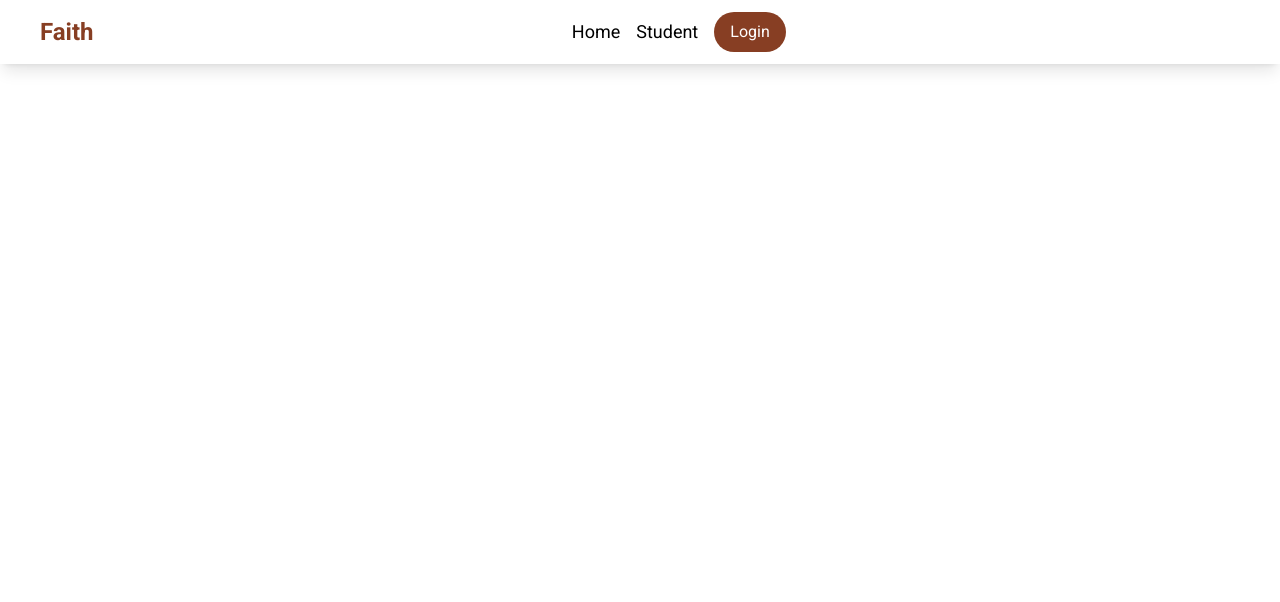
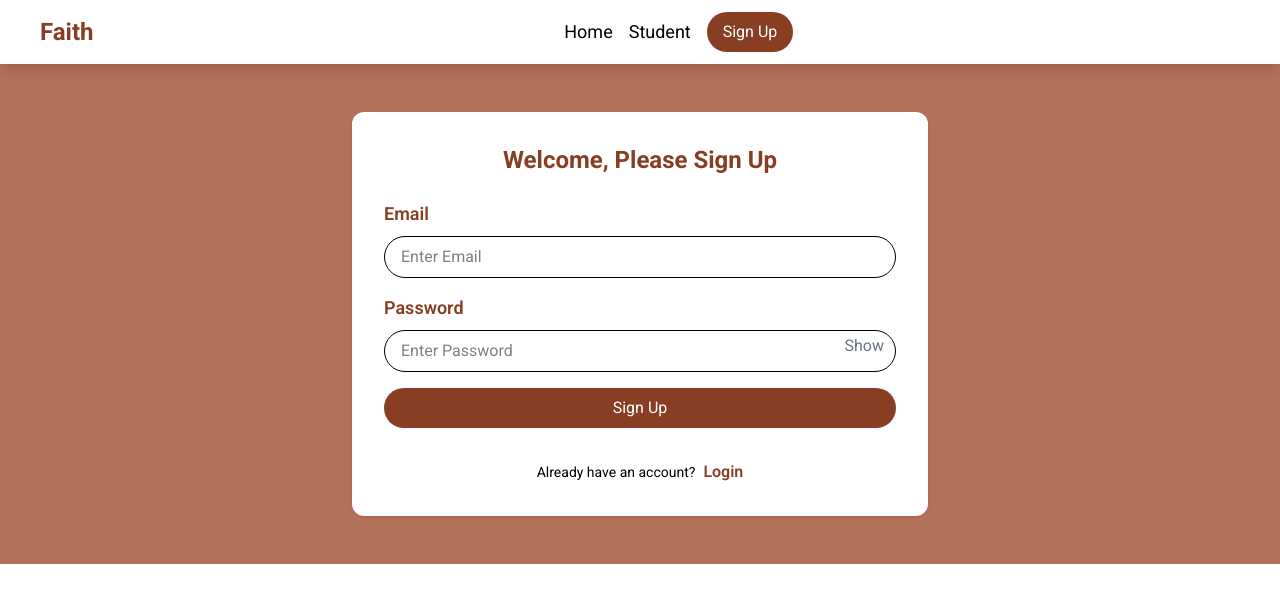
Before and after one commit to faithadewuyi/tunga-assessment, a React (Vite) app: page /signup in a window 1280 px wide. Shown: the top 602 px of the page. Built offline with nearby package versions, Linux system fonts and the light colour scheme.

Commit message:
Feat: added firebase auth for sign up

```diff
--- a/package.json
+++ b/package.json
@@ -12,6 +12,7 @@
   "dependencies": {
     "@reduxjs/toolkit": "^2.5.1",
     "@tailwindcss/vite": "^4.0.3",
+    "firebase": "^11.3.0",
     "react": "^18.3.1",
     "react-dom": "^18.3.1",
     "react-icons": "^5.4.0",
--- a/src/App.jsx
+++ b/src/App.jsx
@@ -11,6 +11,7 @@ import Navbar from './components/Navbar';
 import ProtectedRoutes from './components/ProtectedRoutes';
 import StudentDetail from './pages/StudentDetail';
 import EditStudent from './pages/EditSudent';
+import SignUp from './pages/SignUp';
 
 const App = () => {
   return (
@@ -21,6 +22,7 @@ const App = () => {
         <Routes>
           <Route path="/" element={<Home />} />
           <Route path="/login" element={<Login />} />
+          <Route path="/signup" element={<SignUp />} />
 
           {/* Protected Routes */}
           <Route element={<ProtectedRoutes />}>
--- /dev/null
+++ b/src/auth/firebase.js
@@ -0,0 +1,20 @@
+// Import the functions you need from the SDKs you need
+import { initializeApp } from "firebase/app";
+import { getAuth } from "firebase/auth";
+// TODO: Add SDKs for Firebase products that you want to use
+// https://firebase.google.com/docs/web/setup#available-libraries
+
+// Your web app's Firebase configuration
+const firebaseConfig = {
+  apiKey: "AIzaSyAh1S9K76ni78l3JE9-bKhQSXmalLNl4yg",
+  authDomain: "tunga-assessment.firebaseapp.com",
+  projectId: "tunga-assessment",
+  storageBucket: "tunga-assessment.firebasestorage.app",
+  messagingSenderId: "963695202279",
+  appId: "1:963695202279:web:c8047bfbebb834cff3f742"
+};
+
+// Initialize Firebase
+const app = initializeApp(firebaseConfig);
+export const auth= getAuth();
+export default app;
--- a/src/components/Navbar.jsx
+++ b/src/components/Navbar.jsx
@@ -26,10 +26,10 @@ const Navbar = () => {
               Student
             </Link>
             <button onClick={()=>{
-              navigate("/login")
+              navigate("/signup")
               setIsOpen(false)
             }} className="w-full bg-[#873e23] text-white py-2 rounded-full hover:bg-[#5a2b18] px-4 transition duration-300 pointer">
-           Login
+           Sign Up
              </button>
           </div>
         </div>
--- a/src/pages/Login.jsx
+++ b/src/pages/Login.jsx
@@ -1,6 +1,6 @@
 import React, { useState } from 'react';
 import { useDispatch } from 'react-redux';
-import { useNavigate } from 'react-router-dom';
+import { Link, useNavigate } from 'react-router-dom';
 import { login } from '../auth/auth';
 import { toast } from 'react-toastify';
 
@@ -46,7 +46,7 @@ const Login = () => {
   };
 
   return (
-    <div className="flex items-center justify-center py-12 px-4 sm:px-6 lg:px-8 mt-10 bg-[#b37159]">
+    <div className="flex items-center justify-center py-12 px-4 sm:px-6 lg:px-8 bg-[#b37159]">
       <form
         onSubmit={handleLogin}
         className="bg-white shadow-sm rounded-xl p-8 max-w-xl max-h-auto w-full space-y-4"
@@ -124,6 +124,12 @@ const Login = () => {
         >
           Login
         </button>
+        <div className="flex justify-center items-center mt-4">
+          <p className="text-sm">Don't have an account?</p>
+          <Link to="/signup" className="ml-2 text-[#873e23] font-semibold hover:underline">
+            Sign Up
+          </Link>
+        </div>
       </form>
     </div>
   );
--- /dev/null
+++ b/src/pages/SignUp.jsx
@@ -0,0 +1,110 @@
+import { createUserWithEmailAndPassword } from "firebase/auth";
+import { useState } from "react";
+import { useDispatch } from "react-redux";
+import { Link, useNavigate } from "react-router-dom";
+import { auth } from "../auth/firebase";
+import { login } from "../auth/auth";
+
+const SignUp = () => {
+  const [email, setEmail] = useState("");
+  const [password, setPassword] = useState("");
+  const dispatch = useDispatch();
+  const navigate = useNavigate();
+  const [passwordVisible, setPasswordVisible] = useState(false);
+  const [errors, setErrors] = useState({ email: "", password: "" });
+
+  // Email validation regex
+  const isValidEmail = (email) => /^[^\s@]+@[^\s@]+\.[^\s@]+$/.test(email);
+
+  const handleSignUp = async (e) => {
+    e.preventDefault();
+
+    // Reset errors
+    setErrors({ email: "", password: "" });
+
+    // Validation checks
+    if (!email) {
+      setErrors((prev) => ({ ...prev, email: "Email is required" }));
+      return;
+    } else if (!isValidEmail(email)) {
+      setErrors((prev) => ({ ...prev, email: "Invalid email format" }));
+      return;
+    }
+
+    if (!password || password.length < 6) {
+      setErrors((prev) => ({ ...prev, password: "Password must be at least 6 characters" }));
+      return;
+    }
+
+    try {
+      const userCredential = await createUserWithEmailAndPassword(auth, email, password);
+      dispatch(login(userCredential.user));
+      navigate("/students");
+    } catch (error) {
+      console.error(error.message);
+      setErrors((prev) => ({ ...prev, password: error.message }));
+    }
+  };
+
+  return (
+    <div className="flex items-center justify-center py-12 px-4 sm:px-6 lg:px-8  bg-[#b37159]">
+      <form onSubmit={handleSignUp} className="bg-white shadow-sm rounded-xl p-8 max-w-xl w-full space-y-4">
+        <h1 className="text-2xl font-bold text-center text-[#873e23] mb-6">Welcome, Please Sign Up</h1>
+
+        {/* Email Input */}
+        <div className="mb-4">
+          <label className="block text-lg font-semibold mb-2 text-[#873e23]">Email</label>
+          <input
+            type="email"
+            placeholder="Enter Email"
+            value={email}
+            onChange={(e) => {
+              setEmail(e.target.value);
+              setErrors((prev) => ({ ...prev, email: "" })); // Clear error when typing
+            }}
+            className="w-full px-4 py-2 border rounded-full focus:ring-2 focus:ring-[#873e23]"
+          />
+          {errors.email && <p className="text-red-500 text-sm mt-1">{errors.email}</p>}
+        </div>
+
+        {/* Password Input */}
+        <div className="mb-4 relative">
+          <label className="block text-lg font-semibold mb-2 text-[#873e23]">Password</label>
+          <input
+            type={passwordVisible ? "text" : "password"}
+            placeholder="Enter Password"
+            value={password}
+            onChange={(e) => {
+              setPassword(e.target.value);
+              setErrors((prev) => ({ ...prev, password: "" })); // Clear error when typing
+            }}
+            className="w-full px-4 py-2 border rounded-full focus:ring-2 focus:ring-[#873e23]"
+          />
+          <button
+            type="button"
+            onClick={() => setPasswordVisible(!passwordVisible)}
+            className="absolute right-3 top-2/3 transform -translate-y-1/2 text-gray-500"
+          >
+            {passwordVisible ? "Hide" : "Show"}
+          </button>
+          {errors.password && <p className="text-red-500 text-sm mt-1">{errors.password}</p>}
+        </div>
+
+        {/* Sign Up Button */}
+        <button type="submit" className="w-full bg-[#873e23] text-white py-2 rounded-full hover:bg-[#5a2b18] transition">
+          Sign Up
+        </button>
+
+        {/* Login Link */}
+        <div className="flex justify-center items-center mt-4">
+          <p className="text-sm">Already have an account?</p>
+          <Link to="/login" className="ml-2 text-[#873e23] font-semibold hover:underline">
+            Login
+          </Link>
+        </div>
+      </form>
+    </div>
+  );
+};
+
+export default SignUp;
```
Also changed, not shown: 1 other file (tests, documents, lock files or other folders).
